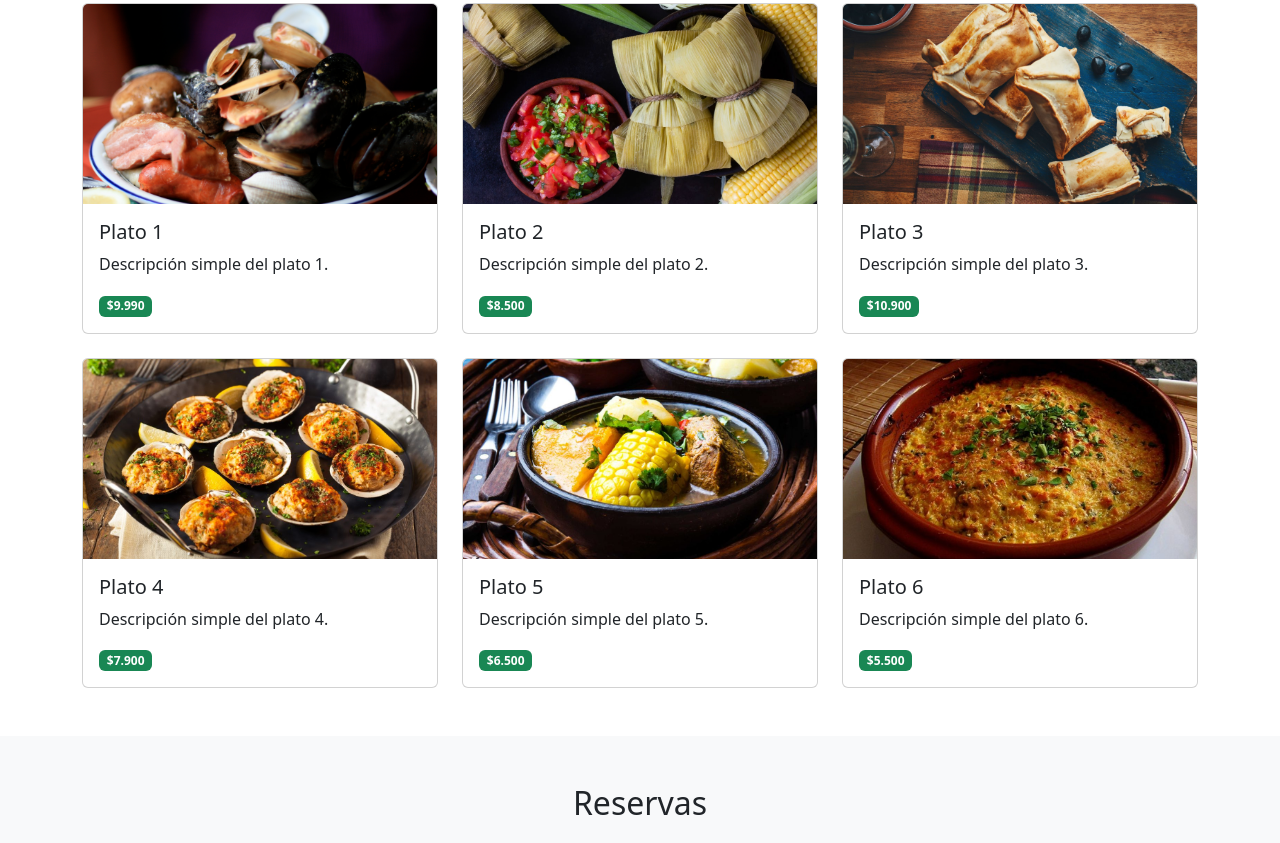
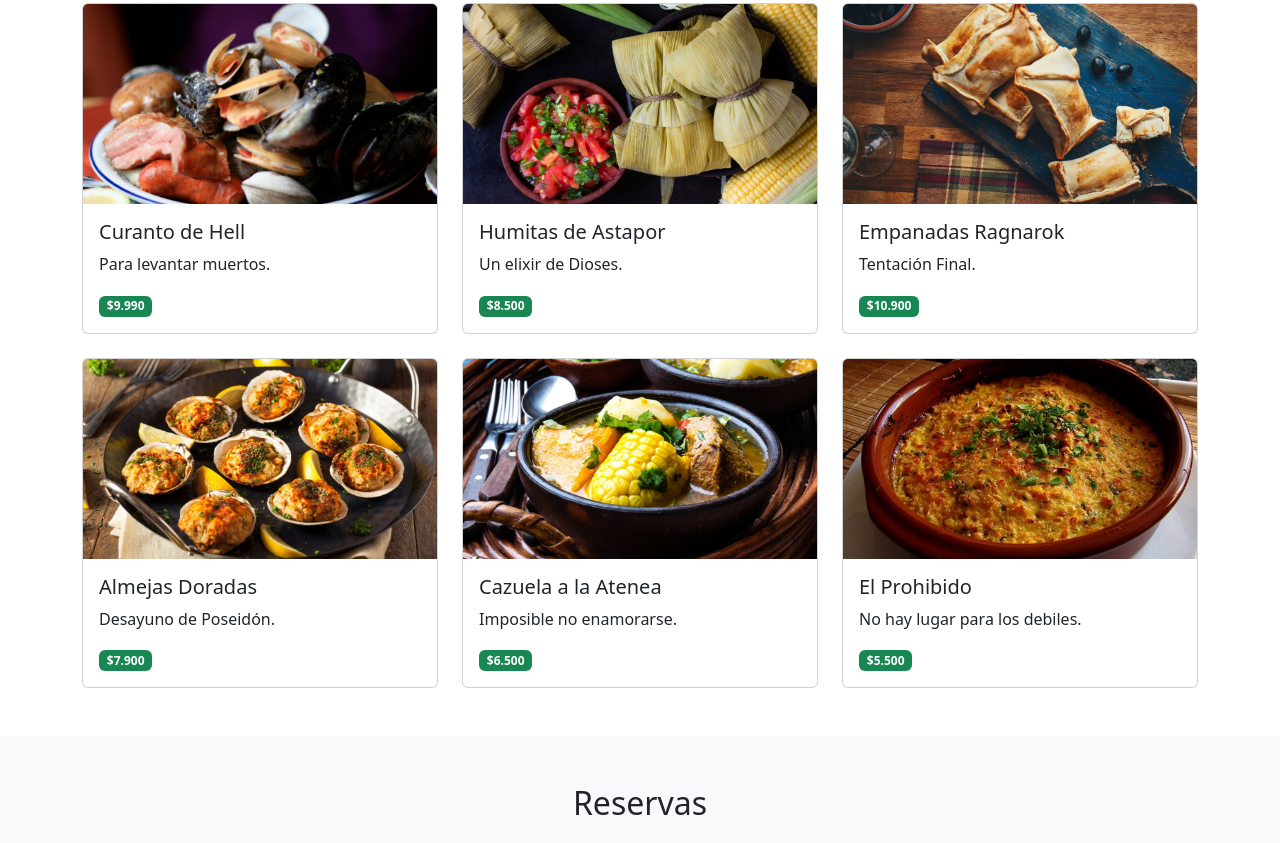
Before and after one commit to AdolfoTorres1312/MI-RESTAURANT, a plain HTML site: page index.html in a window 1280 px wide. Shown: the part 723-1566 px from the top of the page. Drawn offline with nearby package versions, Linux system fonts and the light colour scheme.

Commit message:
Update index.html

```diff
--- a/index.html
+++ b/index.html
@@ -13,7 +13,7 @@
   <!-- NAVBAR (simple) -->
   <nav class="navbar navbar-expand-lg navbar-dark bg-dark fixed-top">
     <div class="container">
-      <a class="navbar-brand" href="#">MiRestaurante</a>
+      <a class="navbar-brand" href="#">RESTAURANTE "EL OLIMPO"</a>
       <button class="navbar-toggler" type="button" data-bs-toggle="collapse" data-bs-target="#nav"
               aria-controls="nav" aria-expanded="false" aria-label="Alternar navegación">
         <span class="navbar-toggler-icon"></span>
@@ -32,8 +32,8 @@
   <!-- HERO (muy básico) -->
   <header id="inicio" class="hero text-white text-center d-flex align-items-center">
     <div class="container">
-      <h1 class="display-5 fw-bold">Bienvenid@ a MiRestaurante</h1>
-      <p class="lead">Comida casera preparada con ingredientes frescos.</p>
+      <h1 class="display-5 fw-bold">Bienvenid@ a EL OLIMPO</h1>
+      <p class="lead">La Carta de los Dioses.</p>
       <a class="btn btn-primary" href="#reservas">Reservar</a>
     </div>
   </header>
@@ -48,8 +48,8 @@
           <div class="card h-100">
             <img class="card-img-top" src="ASSETS/Curanto_Chilote_-_Flickr_-_Renzo_Disi.jpg" alt="Plato 1">
             <div class="card-body">
-              <h5 class="card-title">Plato 1</h5>
-              <p class="card-text">Descripción simple del plato 1.</p>
+              <h5 class="card-title">Curanto de Hell</h5>
+              <p class="card-text">Para levantar muertos.</p>
               <span class="badge bg-success">$9.990</span>
             </div>
           </div>
@@ -59,8 +59,8 @@
           <div class="card h-100">
             <img class="card-img-top" src="ASSETS/comida-chilena-santiago.jpg" alt="Plato 2">
             <div class="card-body">
-              <h5 class="card-title">Plato 2</h5>
-              <p class="card-text">Descripción simple del plato 2.</p>
+              <h5 class="card-title">Humitas de Astapor</h5>
+              <p class="card-text">Un elixir de Dioses.</p>
               <span class="badge bg-success">$8.500</span>
             </div>
           </div>
@@ -70,8 +70,8 @@
           <div class="card h-100">
             <img class="card-img-top" src="ASSETS/IMG/platos-tipicos-chilenos.jpg" alt="Plato 3">
             <div class="card-body">
-              <h5 class="card-title">Plato 3</h5>
-              <p class="card-text">Descripción simple del plato 3.</p>
+              <h5 class="card-title">Empanadas Ragnarok</h5>
+              <p class="card-text">Tentación Final.</p>
               <span class="badge bg-success">$10.900</span>
             </div>
           </div>
@@ -81,8 +81,8 @@
           <div class="card h-100">
             <img class="card-img-top" src="ASSETS/IMG/Almejas-a-las-parmesana-1024x682.jpg" alt="Plato 4">
             <div class="card-body">
-              <h5 class="card-title">Plato 4</h5>
-              <p class="card-text">Descripción simple del plato 4.</p>
+              <h5 class="card-title">Almejas Doradas</h5>
+              <p class="card-text">Desayuno de Poseidón.</p>
               <span class="badge bg-success">$7.900</span>
             </div>
           </div>
@@ -92,8 +92,8 @@
           <div class="card h-100">
             <img class="card-img-top" src="ASSETS/IMG/chile-comida-1024x682.jpg" alt="Plato 5">
             <div class="card-body">
-              <h5 class="card-title">Plato 5</h5>
-              <p class="card-text">Descripción simple del plato 5.</p>
+              <h5 class="card-title">Cazuela a la Atenea</h5>
+              <p class="card-text">Imposible no enamorarse.</p>
               <span class="badge bg-success">$6.500</span>
             </div>
           </div>
@@ -103,8 +103,8 @@
           <div class="card h-100">
             <img class="card-img-top" src="ASSETS/IMG/Día-de-la-Cocina-Chilena.jpeg" alt="Plato 6">
             <div class="card-body">
-              <h5 class="card-title">Plato 6</h5>
-              <p class="card-text">Descripción simple del plato 6.</p>
+              <h5 class="card-title">El Prohibido</h5>
+              <p class="card-text">No hay lugar para los debiles.</p>
               <span class="badge bg-success">$5.500</span>
             </div>
           </div>
```
